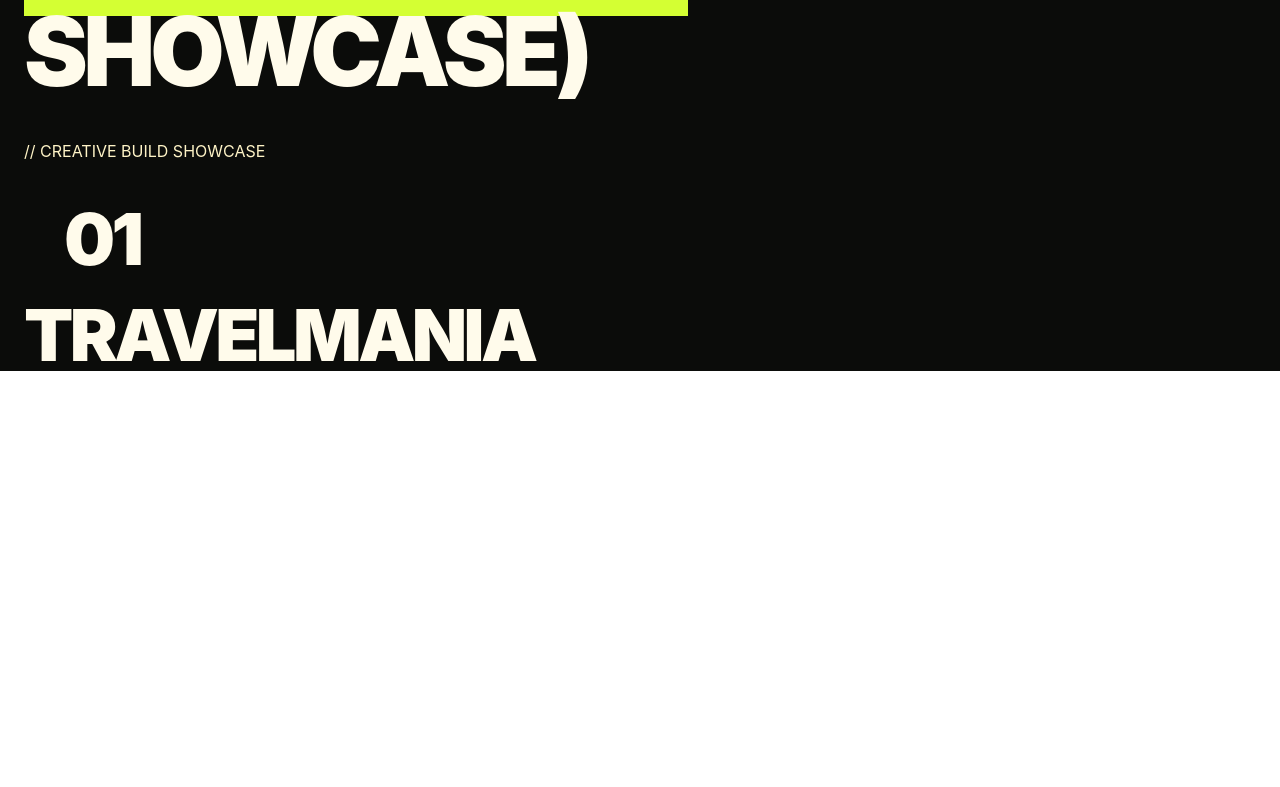
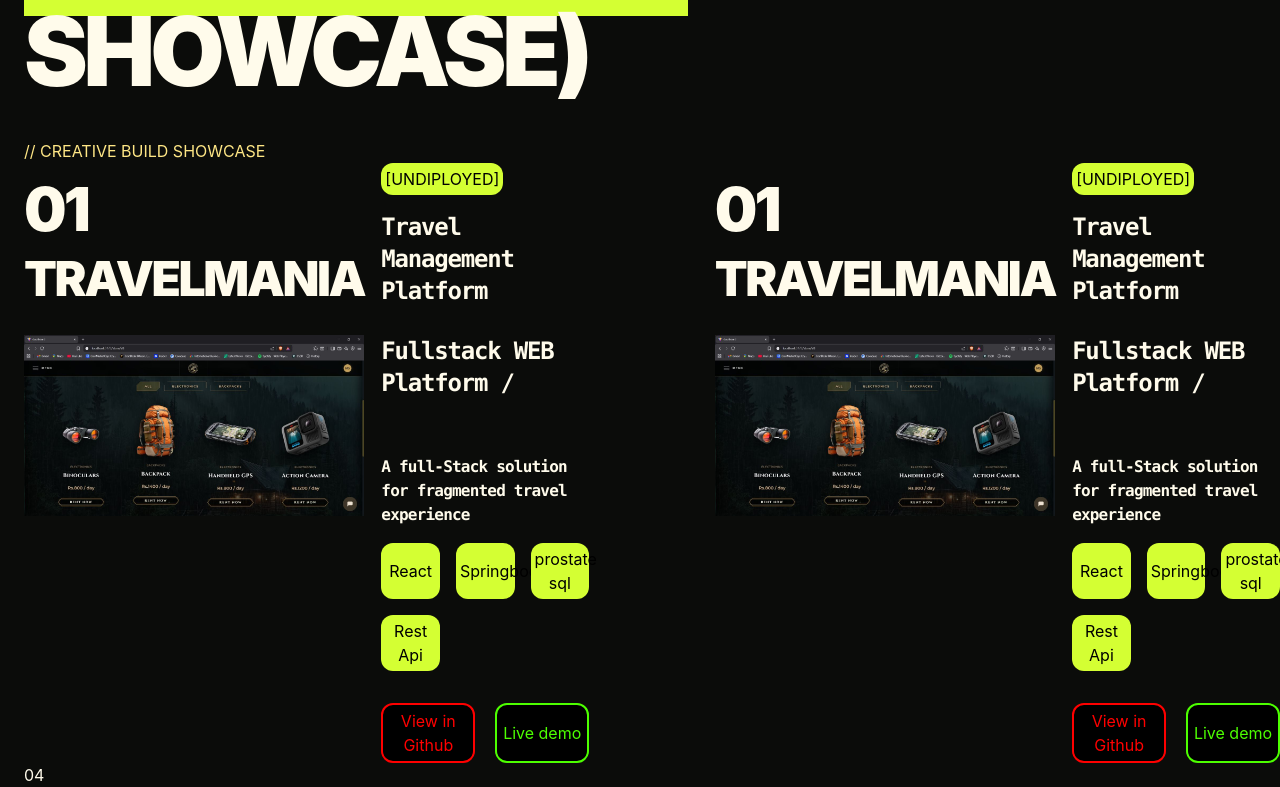
Before and after one commit to sashikmindaka1/profectional_portfolio1, a React (Vite) app in the folder my_profectional_portfolio/: page / in a window 1280 px wide. Shown: the part 2803-3590 px from the top of the page. Before the commit the page ends 3181 px from the top, so only its background shows below. Built offline with nearby package versions, Linux system fonts and the light colour scheme.

Commit message:
created features part

```diff
--- a/my_profectional_portfolio/src/components/Featured.jsx
+++ b/my_profectional_portfolio/src/components/Featured.jsx
@@ -1,4 +1,6 @@
 import React from 'react'
+import Travelmaniap from '../assests/travelmaniap.jpeg';
+
 
 export default function Featured() {
   return (
@@ -16,13 +18,193 @@ export default function Featured() {
 
       <div className='flex justify-between'>
         <div>
-          <h1 className='mt-10 text-amber-100'>// CREATIVE BUILD SHOWCASE</h1>
+          <h1 className='mt-10 text-amber-200'>// CREATIVE BUILD SHOWCASE</h1>
 
-          <div>
-            <h1 className='font-sans font-black tracking-tighter text-5xl sm:text-5xl md:text-6xl lg:text-6xl xl:text-7xl text-amber-50 mt-10 ml-10'>01</h1><br />
 
-            <h1 className='font-sans font-black tracking-tighter text-5xl sm:text-5xl md:text-6xl lg:text-6xl xl:text-7xl text-amber-50 '>TRAVELMANIA</h1>
+      <div className='grid grid-cols-[1fr_10%_1fr] '>
+        <div className='text-amber-50'>
+          <div className='grid grid-cols-[1fr_3%_1fr]'>
+           {/* frist grid */}
+
+            <div>
+              <p className='font-sans font-black tracking-tighter text-2xl sm:text-3xl md:text-4xl lg:text-5xl xl:text-6xl text-amber-50 mt-4'>01</p>
+              <p className='font-sans font-black tracking-tighter text-2xl sm:text-3xl md:text-4xl lg:text-5xl xl:text-5xl text-amber-50 mt-4'>TRAVELMANIA</p>
+
+              <img className='mt-6 md:mt-8 w-full '
+                src={Travelmaniap}
+                alt="travelmania project" />
+
+            </div>
+
+
+
+
+
+
+            <div>
+              {/* this is empty div , this div add for spacing 2nd colspan */}
+            </div>
+
+
+
+
+            <div>
+              <button className='text-black bg-[#d4ff33] rounded-xl py-1 px-1'>[UNDIPLOYED]</button>
+
+              <p className='font-mono font-black tracking-tighter text-1xl sm:text-1xl md:text-1xl lg:text-2xl xl:text-2xl text-amber-50 mt-4'>Travel Management Platform</p>
+              <p className='font-mono font-black tracking-tighter text-1xl sm:text-1xl md:text-1xl lg:text-2xl xl:text-2xl text-amber-50 mt-7'>Fullstack WEB Platform /</p>
+
+              <p className='font-mono font-black tracking-tighter text-1xl sm:text-1xl md:text-1xl lg:text-1xl xl:text-1xl text-amber-50 mt-14'>A full-Stack solution for fragmented travel experience</p>
+
+
+              <div className='grid grid-cols-3 gap-4 mt-4'>
+                <button className='text-black bg-[#d4ff33] rounded-xl py-1 px-1'>React</button>
+              <button className='text-black bg-[#d4ff33] rounded-xl py-1 px-1'>Springboot</button>
+              <button className='text-black bg-[#d4ff33] rounded-xl py-1 px-1'>prostate sql</button>
+              <button className='text-black bg-[#d4ff33] rounded-xl py-1 px-1'>Rest Api</button>
+
+              </div>
+
+              <div className='grid grid-cols-2 gap-5'>
+                <button className='text-[#FF0000] bg-[#000000]  border-2 rounded-xl hover:text-black hover:bg-[#FF0000] py-1 px-1 mt-8'>View in Github</button>
+
+                 <button className='text-[#4dff00] bg-[#000000]  border-2 rounded-xl hover:text-black hover:bg-[#4dff00] py-1 px-1 mt-8'>Live demo</button>
+              </div>
+
+
+
+
+
+            </div>
+
+
+
+
+
+
+
+
           </div>
+
+        </div>
+
+
+
+
+        <div className='text-amber-50'></div>
+        <div className='text-amber-50'>
+          <div className='grid grid-cols-[1fr_3%_1fr]'>
+           {/* frist grid */}
+
+            <div>
+              <p className='font-sans font-black tracking-tighter text-2xl sm:text-3xl md:text-4xl lg:text-5xl xl:text-6xl text-amber-50 mt-4'>01</p>
+              <p className='font-sans font-black tracking-tighter text-2xl sm:text-3xl md:text-4xl lg:text-5xl xl:text-5xl text-amber-50 mt-4'>TRAVELMANIA</p>
+
+              <img className='mt-6 md:mt-8 w-full '
+                src={Travelmaniap}
+                alt="travelmania project" />
+
+            </div>
+
+
+
+
+
+
+            <div>
+              {/* this is empty div , this div add for spacing 2nd colspan */}
+            </div>
+
+
+
+
+            <div>
+              <button className='text-black bg-[#d4ff33] rounded-xl py-1 px-1'>[UNDIPLOYED]</button>
+
+              <p className='font-mono font-black tracking-tighter text-1xl sm:text-1xl md:text-1xl lg:text-2xl xl:text-2xl text-amber-50 mt-4'>Travel Management Platform</p>
+              <p className='font-mono font-black tracking-tighter text-1xl sm:text-1xl md:text-1xl lg:text-2xl xl:text-2xl text-amber-50 mt-7'>Fullstack WEB Platform /</p>
+
+              <p className='font-mono font-black tracking-tighter text-1xl sm:text-1xl md:text-1xl lg:text-1xl xl:text-1xl text-amber-50 mt-14'>A full-Stack solution for fragmented travel experience</p>
+
+
+              <div className='grid grid-cols-3 gap-4 mt-4'>
+                <button className='text-black bg-[#d4ff33] rounded-xl py-1 px-1'>React</button>
+              <button className='text-black bg-[#d4ff33] rounded-xl py-1 px-1'>Springboot</button>
+              <button className='text-black bg-[#d4ff33] rounded-xl py-1 px-1'>prostate sql</button>
+              <button className='text-black bg-[#d4ff33] rounded-xl py-1 px-1'>Rest Api</button>
+
+              </div>
+
+              <div className='grid grid-cols-2 gap-5'>
+                <button className='text-[#FF0000] bg-[#000000]  border-2 rounded-xl hover:text-black hover:bg-[#FF0000] py-1 px-1 mt-8'>View in Github</button>
+
+                 <button className='text-[#4dff00] bg-[#000000]  border-2 rounded-xl hover:text-black hover:bg-[#4dff00] py-1 px-1 mt-8'>Live demo</button>
+              </div>
+
+
+
+
+
+            </div>
+
+
+
+
+
+
+
+
+          </div>
+
+        </div>
+        <div className='text-amber-50'>04</div>
+
+
+
+
+
+
+      </div>
+
+
+
+
+
+
+
+
+
+
+
+
+
+
+
+
+
+
+
+
+
+
+
+
+
+
+
+
+
+
+
+
+
+
+
+
+
+
+
+
         </div>
 
 
```
Also changed, not shown: my_profectional_portfolio/src/assests/travelmaniap.jpeg (added).
